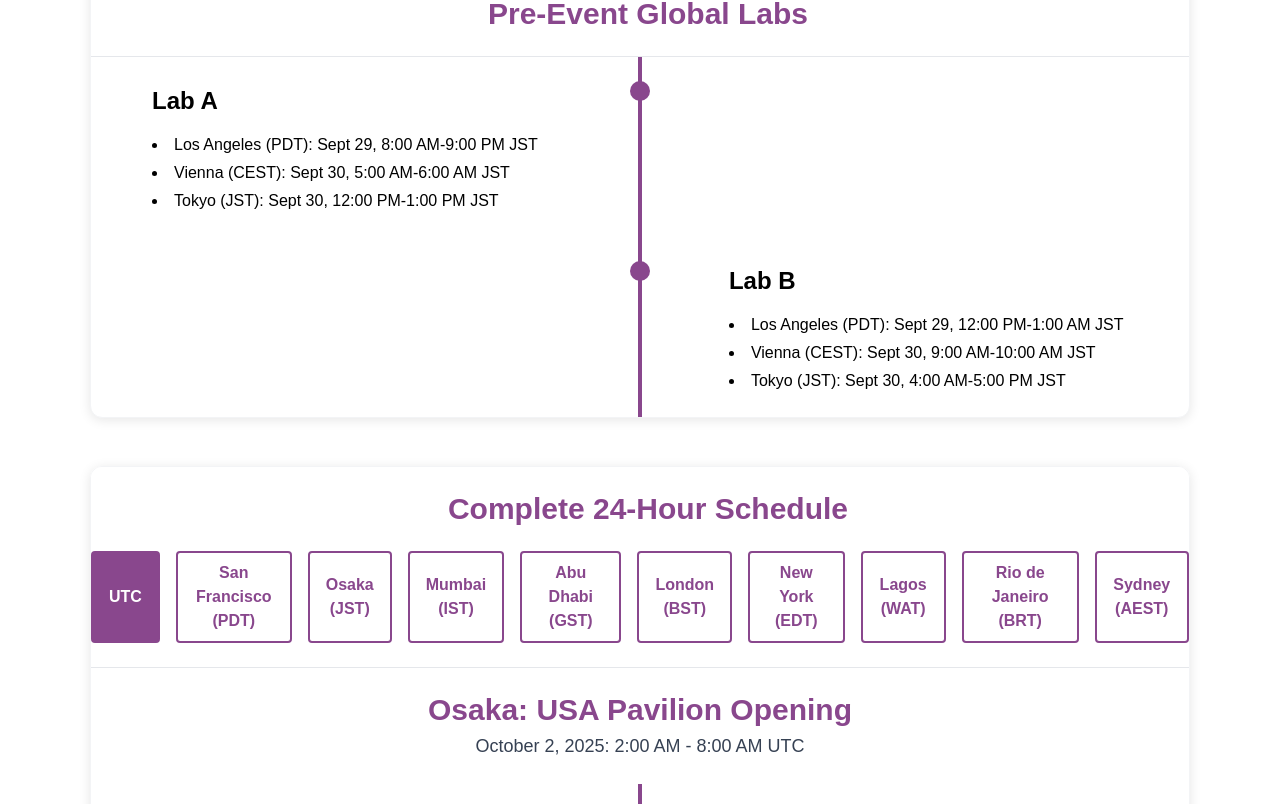
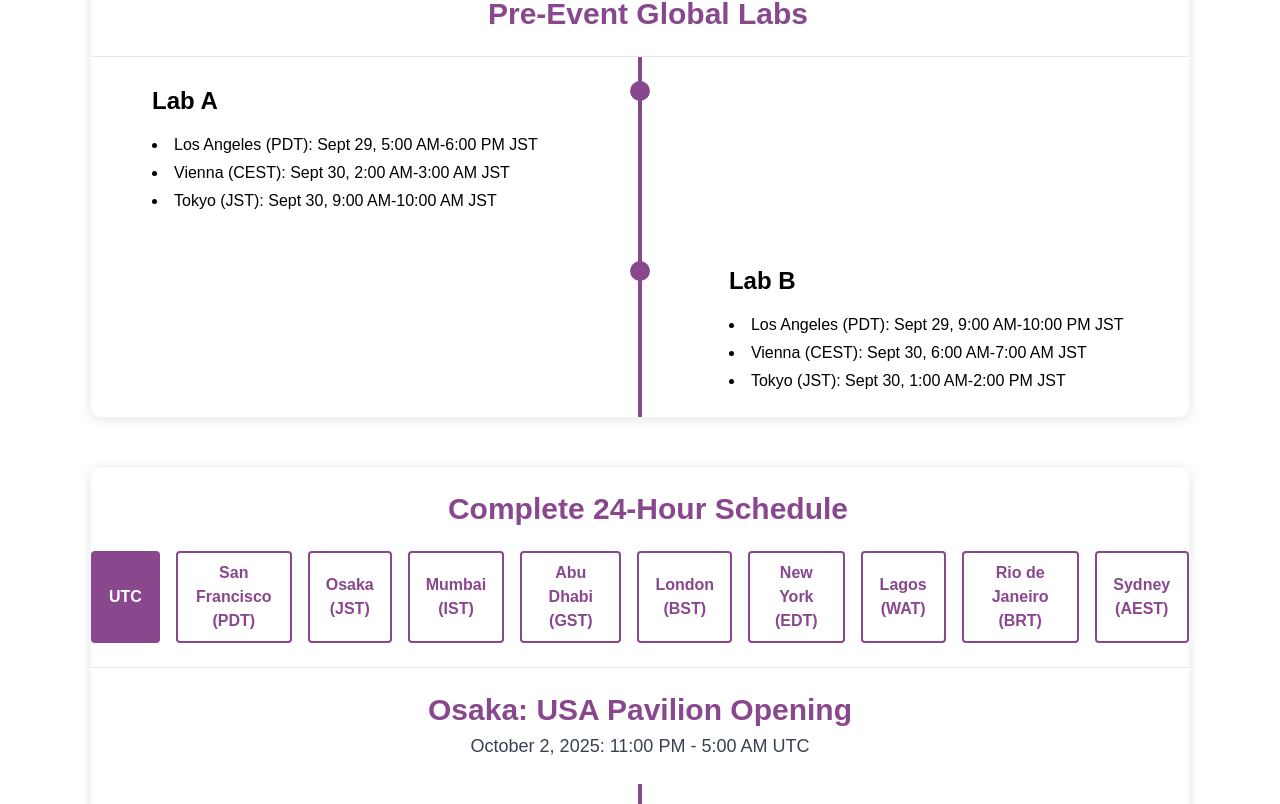
Before and after one commit to Algonots/ai-compassion_website, a Next.js app: page / in a window 1280 px wide. Shown: the part 4936-5740 px from the top of the page. Built offline with nearby package versions, Linux system fonts and the light colour scheme.

Commit message:
updated timezone

```diff
--- a/src/components/timelineSection/index.jsx
+++ b/src/components/timelineSection/index.jsx
@@ -22,24 +22,24 @@
 ];
 
 const global = [
-  { title: "South Asia", subtitle: "October 2, 2025", time: "8:00-11:00 UTC", items: ["Sadhvi Bhagawati Saraswati"] },
-  { title: "GCC/Europe", subtitle: "October 2, 2025", time: "11:00-14:00 UTC", items: ["Nell Watson"] },
-  { title: "Africa", subtitle: "October 2, 2025", time: "14:00-17:00 UTC", items: ["Gary Bolles"] },
-  { title: "Latin America", subtitle: "October 2, 2025", time: "17:00-20:00 UTC", items: ["Theodore H. Schwartz, MD"] },
-  { title: "North America", subtitle: "October 2, 2025", time: "20:00-23:00 UTC", items: ["Stephen Ibaraki / Maty Bohacek", "Matthew Manos", "Douglas Thomas", "Jennifer Aaker"] },
-  { title: "Oceania", subtitle: "October 3, 2025", time: "23:00 - 2:00 (10/3) UTC", items: ["Tim Moriarity", "Olivera Tomic", "Ian Haycroft"] },
-  { time: "<1 hour Ma break>", title: "", items: [] },
+  { title: "South Asia", subtitle: "October 2, 2025", time: "11:00-14:00 UTC", items: ["Sadhvi Bhagawati Saraswati"] },
+  { title: "GCC/Europe", subtitle: "October 2, 2025", time: "14:00-17:00 UTC", items: ["Nell Watson"] },
+  { title: "Africa", subtitle: "October 2, 2025", time: "17:00-20:00 UTC", items: ["Gary Bolles"] },
+  { title: "Latin America", subtitle: "October 2, 2025", time: "20:00-23:00 UTC", items: ["Theodore H. Schwartz, MD"] },
+  { title: "North America", subtitle: "October 2, 2025", time: "23:00-02:00 UTC", items: ["Stephen Ibaraki / Maty Bohacek", "Matthew Manos", "Douglas Thomas", "Jennifer Aaker"] },
+  { title: "Oceania", subtitle: "October 3, 2025", time: "02:00 - 05:00 (10/3) UTC", items: ["Tim Moriarity", "Olivera Tomic", "Ian Haycroft"] },
+  { time: "<1 hour Ma Reflection>", title: "", items: [] },
 ];
 
 const kyoto = [
   {
     title: "Kyoto",
     subtitle: "October 3, 2025",
-    time: "3:00-5:00 (10/3) UTC",
+    time: "15:00-17:00 UTC",
     items: ["Shoukei Matsumoto"],
   },
+];
 
-];
 
 const preEvent = [
   { title: "Lab A", items: ["Los Angeles (PDT): Sept 29, 8:00–9:00 PM", "Vienna (CEST): Sept 30, 5:00–6:00 AM", "Tokyo (JST): Sept 30, 12:00–1:00 PM"] },
@@ -47,16 +47,16 @@
 ];
 
 const locations = [
-  { label: "UTC", key: "UTC", offset: -9 },
-  { label: "San Francisco (PDT)", key: "PDT", offset: -16 },
-  { label: "Osaka (JST)", key: "JST", offset: 0 },
-  { label: "Mumbai (IST)", key: "IST", offset: -3.5 },
-  { label: "Abu Dhabi (GST)", key: "GST", offset: -5 },
-  { label: "London (BST)", key: "BST", offset: -8 },
-  { label: "New York (EDT)", key: "EDT", offset: -13 },
-  { label: "Lagos (WAT)", key: "WAT", offset: -8 },
-  { label: "Rio de Janeiro (BRT)", key: "BRT", offset: -12 },
-  { label: "Sydney (AEST)", key: "AEST", offset: +1 },
+  { label: "UTC", key: "UTC", offset: 0 },
+  { label: "San Francisco (PDT)", key: "PDT", offset: -7 },
+  { label: "Osaka (JST)", key: "JST", offset: 9 },
+  { label: "Mumbai (IST)", key: "IST", offset: 5.5 },
+  { label: "Abu Dhabi (GST)", key: "GST", offset: 4 },
+  { label: "London (BST)", key: "BST", offset: 1 },
+  { label: "New York (EDT)", key: "EDT", offset: -4 },
+  { label: "Lagos (WAT)", key: "WAT", offset: 1 },
+  { label: "Rio de Janeiro (BRT)", key: "BRT", offset: -3 },
+  { label: "Sydney (AEST)", key: "AEST", offset: 10 },
 ];
 
 /* ------------------ TIME HELPERS ------------------ */
@@ -67,10 +67,11 @@
   mins = Math.round((mins + 24 * 60) % (24 * 60));
   let h = Math.floor(mins / 60);
   const m = mins % 60;
-  const period = h >= 12 ? "PM" : "AM";
+  const period = h >= 12 ? "AM" : "PM";  // 👈 correct logic
   const displayH = h % 12 === 0 ? 12 : h % 12;
   return `${displayH}:${pad(m)} ${period}`;
 }
+
 
 // parse tokens like "11:00", "11:00am", "11:00 AM", "23:30", "11:00a", "5p"
 function parseTimeToken(token) {
@@ -439,7 +440,7 @@
 
 export default function Timeline() {
   const [locationKey, setLocationKey] = useState("UTC");
-  const [locationOffset, setLocationOffset] = useState(-9);
+  const [locationOffset, setLocationOffset] = useState(0);
 
   return (
     <div id="schedule" className="py-12 px-4 flex flex-col items-center space-y-12">
@@ -483,6 +484,7 @@
           parentLocationOffset={locationOffset}
           stickyTitle
 />
+
       </div>
     </div>
   );
```
Lines whose indentation alone changed are shown as unchanged.
